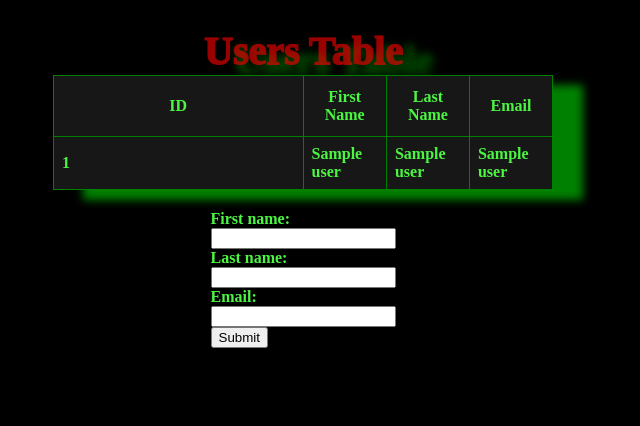
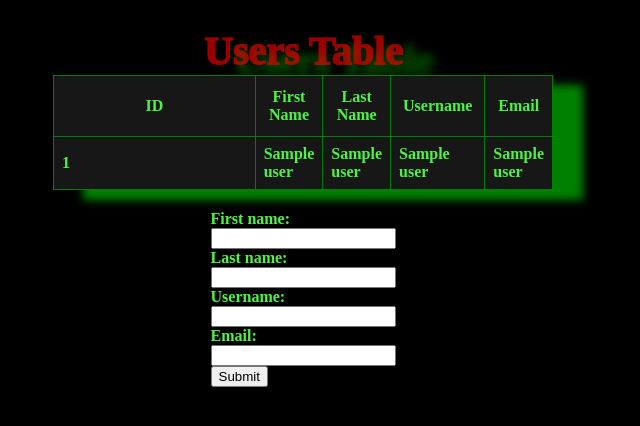
Before and after one commit to trevornei/CSCI-240-DBs, a Flask app: template py_projects/html_from_db_table/templates/index.html in a window 1280 px wide. Shown: the top 426 px of the page, without its empty margins (337-977 px from the left). Run offline with Flask 3, Linux system fonts and the light colour scheme; the template is opened without the code that fills it: most values are stand-ins (such as "Sample title", 1, 10 or a date in 2020); parts of the project's set-up code (start-up, migrations or seed data) failed here and were passed over.

Commit message:
Added a fifth column for username. Then I adjusted the <th> elements and naming plus added a new table row for index 4 of users column wich is username.

```diff
--- a/py_projects/html_from_db_table/templates/index.html
+++ b/py_projects/html_from_db_table/templates/index.html
@@ -20,6 +20,7 @@
             <th scope="col">ID</th>
             <th scope="col">First Name</th>
             <th scope="col">Last Name</th>
+            <th scope="col">Username</th>
             <th scope="col">Email</th>
           </tr>
         </thead>
@@ -30,6 +31,7 @@
             <td>{{ user[1] }}</td>
             <td>{{ user[2] }}</td>
             <td>{{ user[3] }}</td>
+            <td>{{ user[4] }}</td>
           </tr>
           {% endfor %}
         </tbody>
@@ -45,6 +47,9 @@
         <label for="lname">Last name:</label><br>
         <input type="text" id="lname" name="lname"><br>
 
+        <label for="uname">Username:</label><br>
+        <input type="text" id="uname" name="uname"><br>
+
         <label for="email">Email:</label><br>
         <input type="text" id="email" name="email"><br>
 
```
